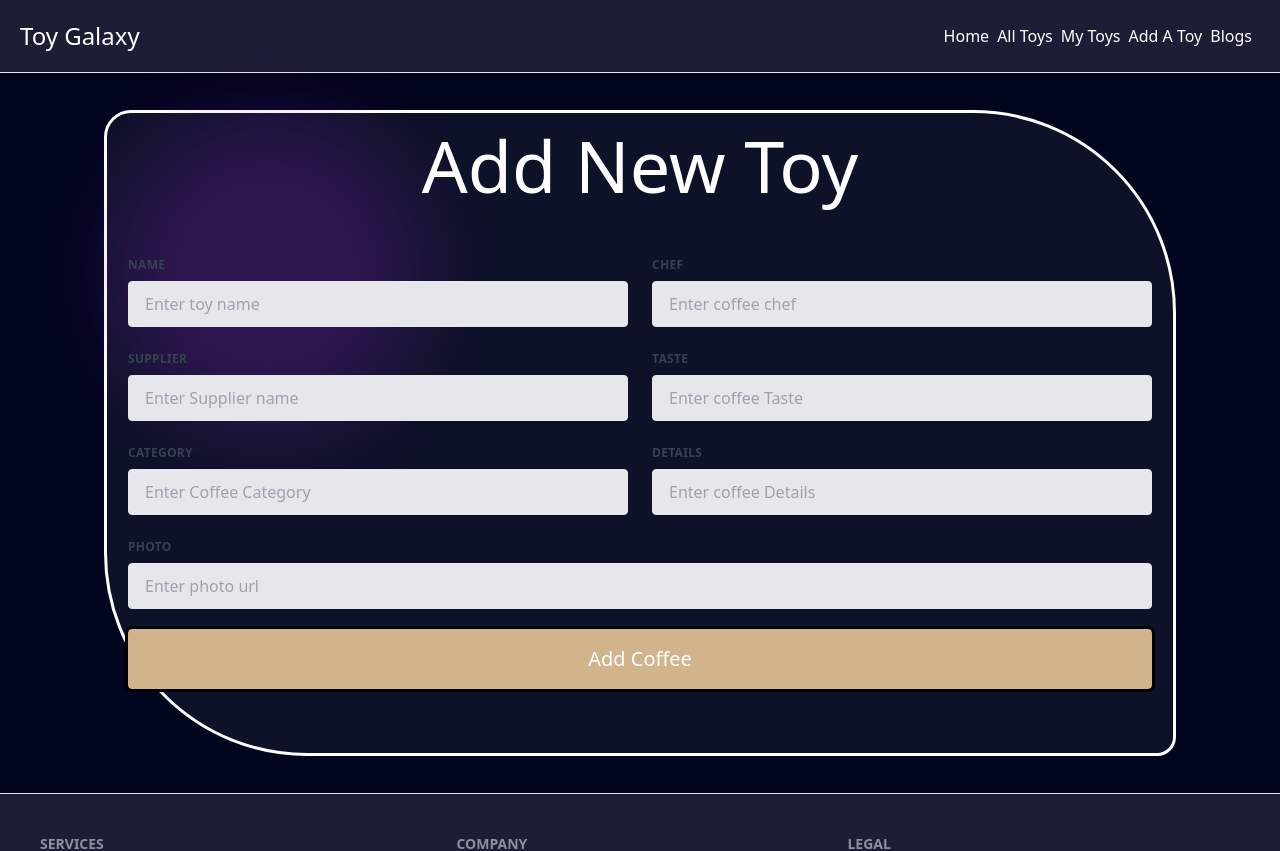
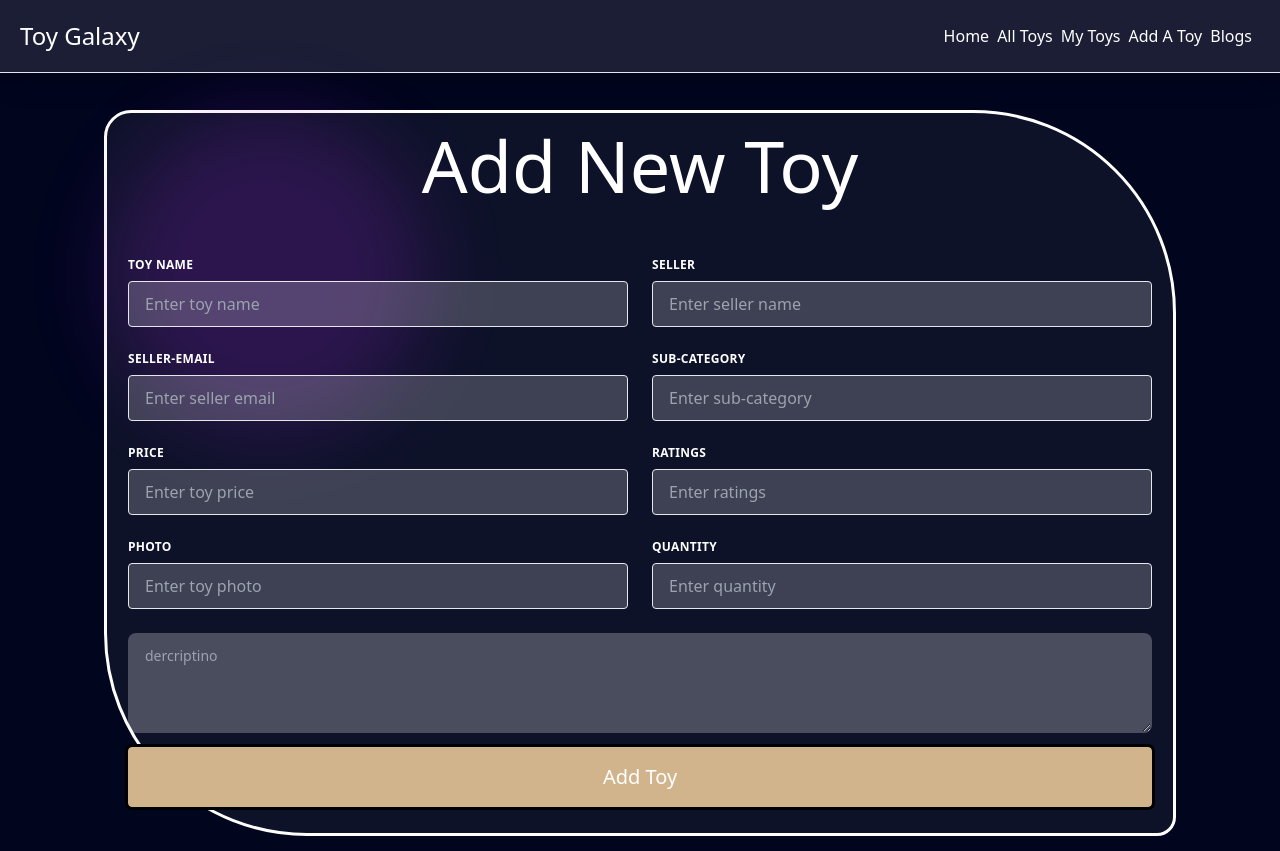
Before and after one commit to emondewan00/toy-galaxy-client, a React (Vite) app: page /addToy in a window 1280 px wide. Shown: the top 851 px of the page. Built offline with nearby package versions, Linux system fonts and the light colour scheme; no server answers.

Commit message:
add a toy section done

```diff
--- a/src/index.css
+++ b/src/index.css
@@ -1,3 +1,12 @@
 @tailwind base;
 @tailwind components;
 @tailwind utilities;
+
+@layer components {
+  .toy-input {
+    @apply appearance-none  block w-full bg-white/20  border border-gray-200 rounded py-3 px-4 leading-tight focus:outline-none focus:bg-white focus:border-gray-500;
+  }
+  .toy-label {
+    @apply block uppercase tracking-wide text-xs font-bold mb-2;
+  }
+}
--- a/src/pages/AddToy/AddToy.jsx
+++ b/src/pages/AddToy/AddToy.jsx
@@ -2,7 +2,7 @@ import React from "react";
 
 const AddToy = () => {
   return (
-    <div className="w-5/6 bg-white/5 rounded-tr-[200px] rounded-tl-3xl rounded-br-2xl rounded-bl-[200px] m-auto h-[80vh] my-10 outline text-white ">
+    <div className="w-5/6 bg-white/5 rounded-tr-[200px] rounded-tl-3xl rounded-br-2xl rounded-bl-[200px] m-auto h-[90vh]  my-10 outline text-white ">
       <div className="relative">
         <div className="w-80 h-80 bg-[#A427DF] absolute rounded-full blur-2xl opacity-20 "></div>
         <div className="relative z-10">
@@ -12,13 +12,13 @@ const AddToy = () => {
             <div className="flex flex-wrap -mx-3 mb-6">
               <div className="w-full md:w-1/2 px-3 mb-6 md:mb-0">
                 <label
-                  className="block uppercase tracking-wide text-gray-700 text-xs font-bold mb-2"
+                  className="toy-label"
                   htmlFor="name"
                 >
-                  Name
+                  Toy Name
                 </label>
                 <input
-                  className="appearance-none block w-full bg-gray-200 text-gray-700 border border-gray-200 rounded py-3 px-4 leading-tight focus:outline-none focus:bg-white focus:border-gray-500"
+                  className="toy-input"
                   id="name"
                   type="text"
                   placeholder="Enter toy name"
@@ -27,104 +27,124 @@ const AddToy = () => {
               </div>
               <div className="w-full md:w-1/2 px-3">
                 <label
-                  className="block uppercase tracking-wide text-gray-700 text-xs font-bold mb-2"
-                  htmlFor="Chef"
+                  className="toy-label"
+                  htmlFor="seller"
                 >
-                  Chef
+                  seller
                 </label>
                 <input
-                  className="appearance-none block w-full bg-gray-200 text-gray-700 border border-gray-200 rounded py-3 px-4 leading-tight focus:outline-none focus:bg-white focus:border-gray-500"
-                  id="Chef"
+                  className="toy-input"
+                  id="seller"
                   type="text"
-                  placeholder="Enter coffee chef "
-                  name="chef"
+                  placeholder="Enter seller name"
+                  name="seller"
                 />
               </div>
             </div>
             <div className="flex flex-wrap -mx-3 mb-6">
               <div className="w-full md:w-1/2 px-3 mb-6 md:mb-0">
                 <label
-                  className="block uppercase tracking-wide text-gray-700 text-xs font-bold mb-2"
-                  htmlFor="Supplier"
+                  className="toy-label"
+                  htmlFor="seller-email"
                 >
-                  Supplier
+                  seller-email
                 </label>
                 <input
-                  className="appearance-none block w-full bg-gray-200 text-gray-700 border border-gray-200 rounded py-3 px-4 leading-tight focus:outline-none focus:bg-white focus:border-gray-500"
-                  id="Supplier"
+                  className="toy-input"
+                  id="seller-email"
                   type="text"
-                  placeholder="Enter Supplier name"
-                  name="Supplier"
+                  placeholder="Enter seller email "
+                  name="seller-email"
                 />
               </div>
               <div className="w-full md:w-1/2 px-3">
                 <label
-                  className="block uppercase tracking-wide text-gray-700 text-xs font-bold mb-2"
-                  htmlFor="Taste"
+                  className="toy-label"
+                  htmlFor="sub-category"
                 >
-                  Taste
+                  sub-category
                 </label>
                 <input
-                  className="appearance-none block w-full bg-gray-200 text-gray-700 border border-gray-200 rounded py-3 px-4 leading-tight focus:outline-none focus:bg-white focus:border-gray-500"
-                  id="Taste"
+                  className="toy-input"
+                  id="sub-category"
                   type="text"
-                  placeholder="Enter coffee Taste "
-                  name="Taste"
+                  placeholder="Enter sub-category "
+                  name="sub-category"
                 />
               </div>
             </div>
             <div className="flex flex-wrap -mx-3 mb-6">
               <div className="w-full md:w-1/2 px-3 mb-6 md:mb-0">
                 <label
-                  className="block uppercase tracking-wide text-gray-700 text-xs font-bold mb-2"
-                  htmlFor="Category"
+                  className="toy-label"
+                  htmlFor="price"
                 >
-                  Category
+                  price
                 </label>
                 <input
-                  className="appearance-none block w-full bg-gray-200 text-gray-700 border border-gray-200 rounded py-3 px-4 leading-tight focus:outline-none focus:bg-white focus:border-gray-500"
-                  id="Category"
-                  type="text"
-                  placeholder="Enter Coffee Category"
-                  name="Category"
+                  className="toy-input"
+                  id="price"
+                  type="number"
+                  placeholder="Enter toy price"
+                  name="price"
                 />
               </div>
               <div className="w-full md:w-1/2 px-3">
                 <label
-                  className="block uppercase tracking-wide text-gray-700 text-xs font-bold mb-2"
-                  htmlFor="Details"
+                  className="toy-label"
+                  htmlFor="ratings"
                 >
-                  Details
+                  ratings
                 </label>
                 <input
-                  className="appearance-none block w-full bg-gray-200 text-gray-700 border border-gray-200 rounded py-3 px-4 leading-tight focus:outline-none focus:bg-white focus:border-gray-500"
-                  id="Details"
-                  type="text"
-                  placeholder="Enter coffee Details "
-                  name="Details"
+                  className="toy-input"
+                  id="ratings"
+                  type="number"
+                  placeholder="Enter ratings "
+                  name="ratings"
+                />
+              </div>
+            </div>
+            <div className="flex flex-wrap -mx-3 mb-6">
+              <div className="w-full md:w-1/2 px-3 mb-6 md:mb-0">
+                <label
+                  className="toy-label"
+                  htmlFor="photo"
+                >
+                  photo
+                </label>
+                <input
+                  className="toy-input"
+                  id="photo"
+                  type="url"
+                  placeholder="Enter toy photo"
+                  name="photo"
+                />
+              </div>
+              <div className="w-full md:w-1/2 px-3">
+                <label
+                  className="toy-label"
+                  htmlFor="quantity"
+                >
+                  quantity
+                </label>
+                <input
+                  className="toy-input"
+                  id="quantity"
+                  type="number"
+                  placeholder="Enter quantity "
+                  name="quantity"
                 />
               </div>
             </div>
             <div className="flex flex-wrap -mx-3 mb-6">
               <div className="w-full px-3">
-                <label
-                  className="block uppercase tracking-wide text-gray-700 text-xs font-bold mb-2"
-                  htmlFor="photo-url"
-                >
-                  Photo
-                </label>
-                <input
-                  className="appearance-none block w-full bg-gray-200 text-gray-700 border border-gray-200 rounded py-3 px-4 mb-3 leading-tight focus:outline-none focus:bg-white focus:border-gray-500"
-                  id="photo-url"
-                  type="url"
-                  placeholder="Enter photo url"
-                  name="photo"
-                />
+              <textarea className="textarea w-full bg-white/25 min-h-[100px]" placeholder="dercriptino"  />
                 <button
                   type="submit"
                   className="bg-[#D2B48C] w-full py-4 rounded outline outline-black text-xl mt-2"
                 >
-                  Add Coffee
+                  Add Toy
                 </button>
               </div>
             </div>
```
